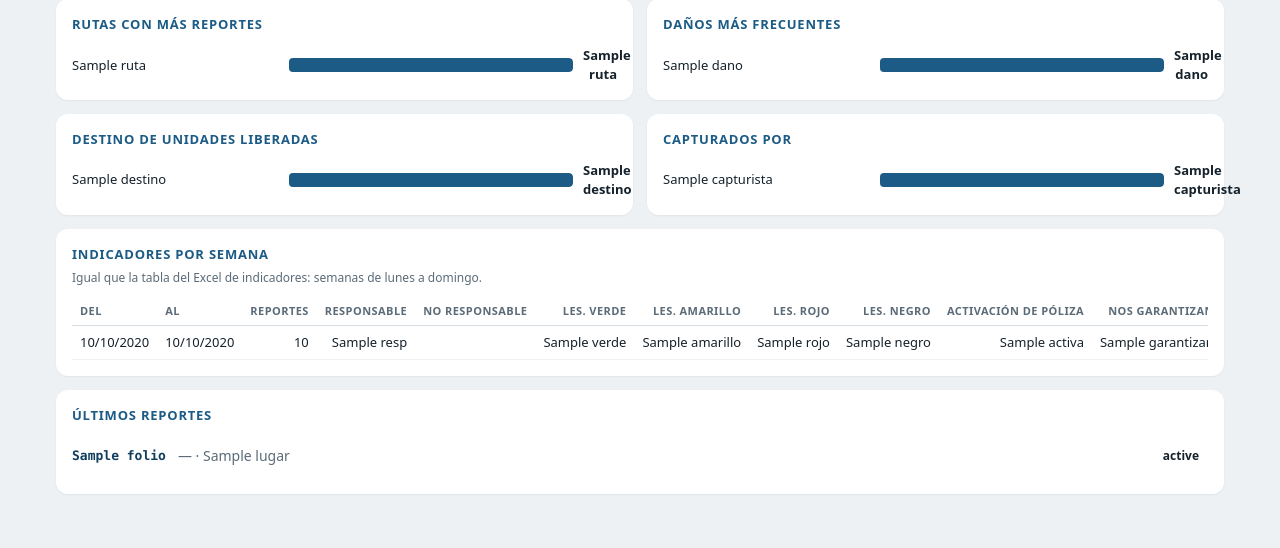
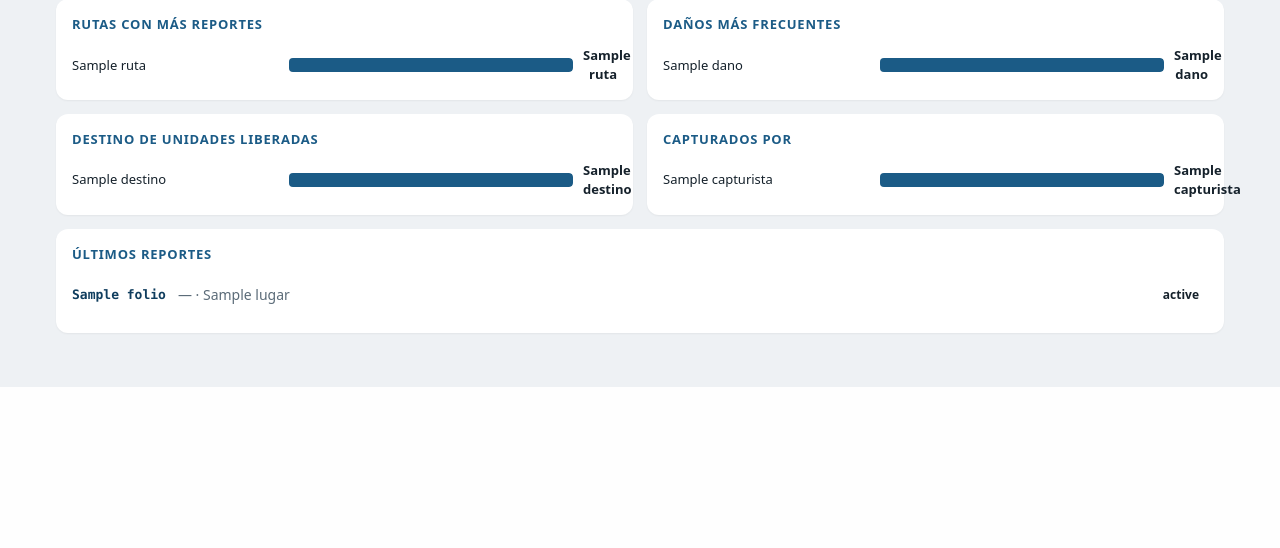
Before and after one commit to nahum0027/siniestros, a Django app: template siniestros/templates/siniestros/inicio.html in a window 1280 px wide. Shown: the part 1221-1769 px from the top of the page. After the commit the page ends 1608 px from the top, so only its background shows below. Run offline with Django 5.2, Linux system fonts and the light colour scheme; the template is opened without the code that fills it: most values are stand-ins (such as "Sample title", 1, 10 or a date in 2020).

Commit message:
inicio: quitar tabla de indicadores por semana

```diff
--- a/siniestros/templates/siniestros/inicio.html
+++ b/siniestros/templates/siniestros/inicio.html
@@ -98,12 +98,6 @@
 .cod{white-space:nowrap}
 .cod i{display:inline-block;width:9px;height:9px;border-radius:50%;margin-right:4px;vertical-align:0;border:1px solid rgba(0,0,0,.15)}
 .cod.verde i{background:#2e9d58}.cod.amarillo i{background:#e8b400}.cod.rojo i{background:#c62828}.cod.negro i{background:#15212b}.cod.sin i{background:#c9d2d9}
-.tabla-sem{overflow-x:auto}
-.tabla-sem table{border-collapse:collapse;width:100%;font-size:13px;font-variant-numeric:tabular-nums}
-.tabla-sem th{font-size:11px;text-transform:uppercase;letter-spacing:.04em;color:var(--muted);text-align:right;padding:6px 8px;border-bottom:1.5px solid var(--line);white-space:nowrap}
-.tabla-sem td{text-align:right;padding:7px 8px;border-bottom:1px solid var(--line-2);white-space:nowrap}
-.tabla-sem th:nth-child(-n+2),.tabla-sem td:nth-child(-n+2){text-align:left}
-.tabla-sem tbody tr:hover td{background:#f7f9fb}
 {% endblock %}
 {% block contenido %}
 <div class="saludo">
@@ -214,21 +208,6 @@
     </section>
   </div>
 
-  {% if t.semanas %}
-  <section class="card"><h2>Indicadores por semana</h2>
-    <p class="nota-g">Igual que la tabla del Excel de indicadores: semanas de lunes a domingo.</p>
-    <div class="tabla-sem">
-    <table>
-      <thead><tr><th>Del</th><th>Al</th><th>Reportes</th><th>Responsable</th><th>No responsable</th>
-        <th>Les. verde</th><th>Les. amarillo</th><th>Les. rojo</th><th>Les. negro</th><th>Activación de póliza</th><th>Nos garantizan</th><th>Garantizamos</th><th>Pases médicos</th><th>Se retira del lugar</th></tr></thead>
-      <tbody>{% for ini, fin, w in t.semanas %}
-        <tr><td>{{ ini|date:"d/m/Y" }}</td><td>{{ fin|date:"d/m/Y" }}</td><td>{{ w.total }}</td><td>{{ w.resp }}</td><td>{{ w.no_resp }}</td>
-          <td>{{ w.VERDE }}</td><td>{{ w.AMARILLO }}</td><td>{{ w.ROJO }}</td><td>{{ w.NEGRO }}</td><td>{{ w.activa }}</td><td>{{ w.garantizan }}</td><td>{{ w.garantizamos }}</td><td>{{ w.pases }}</td><td>{{ w.retira }}</td></tr>
-      {% endfor %}</tbody>
-    </table>
-    </div>
-  </section>
-  {% endif %}
 </section>
 {% endif %}
 
```
